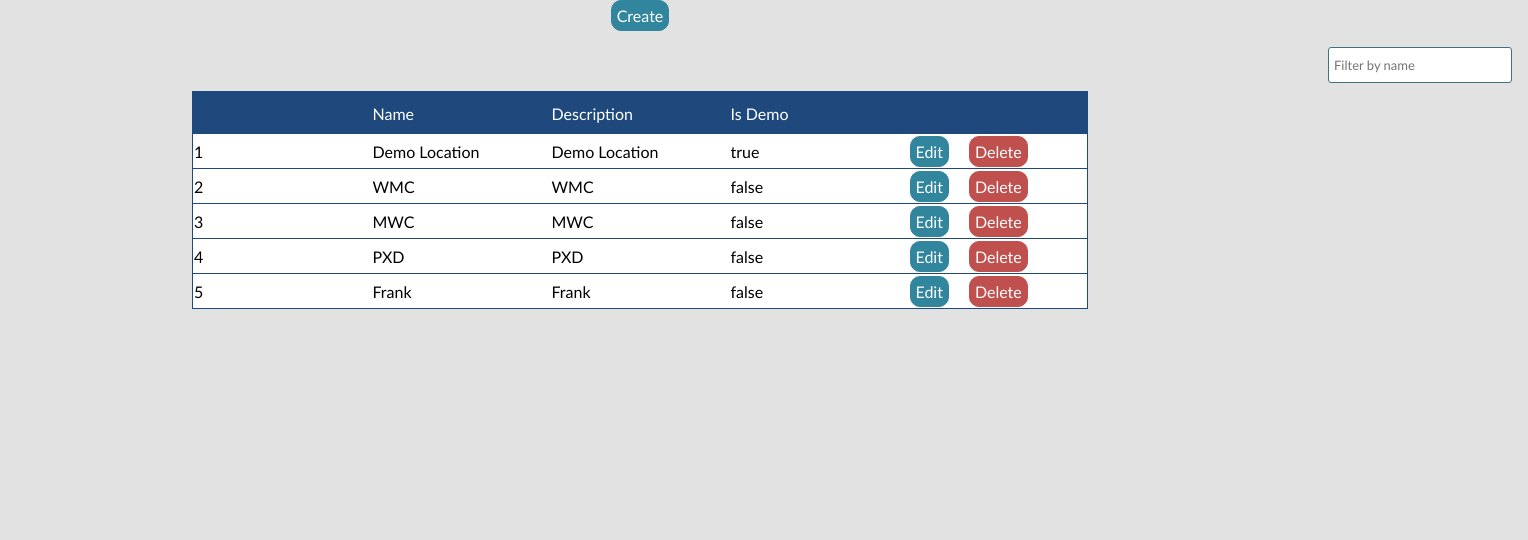
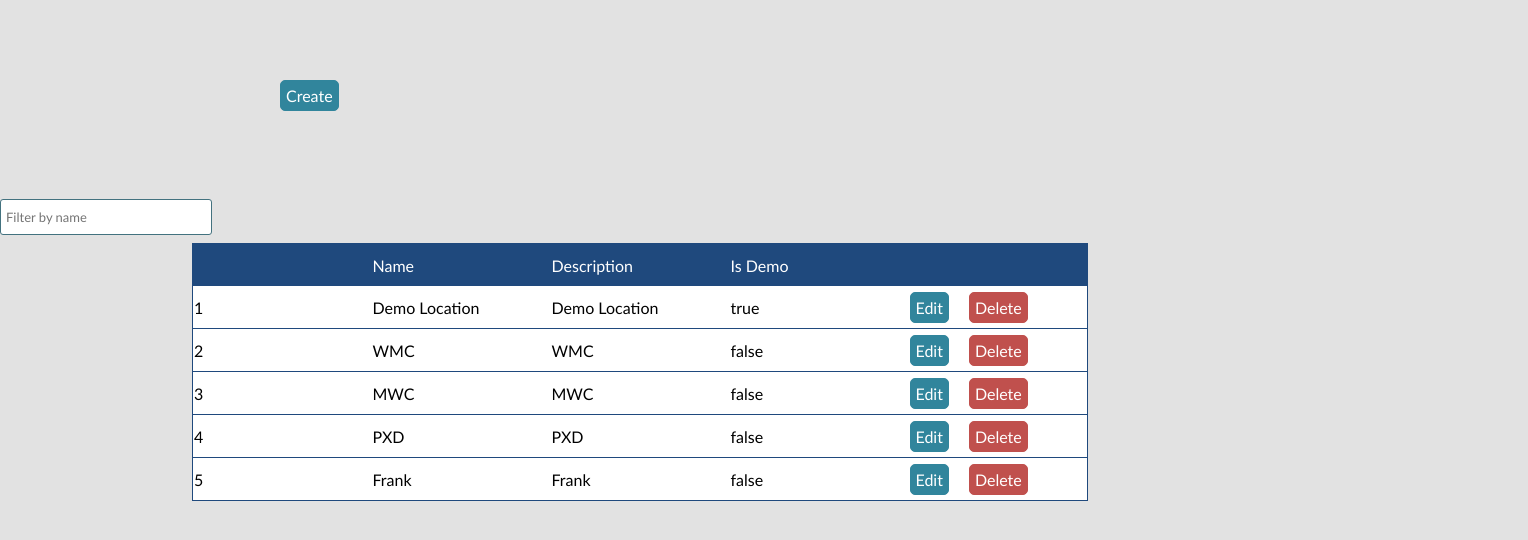
Before and after one commit to cstn122/react, a React (Create React App) app in the folder 99-exam/: page / in a window 1280 px wide. Shown: the top 540 px of the page, 1528 px wide, since content can reach past the window. Built offline with nearby package versions, Linux system fonts and the light colour scheme; a web font is replaced by a local one.

Commit message:
finished

```diff
--- a/99-exam/src/App.js
+++ b/99-exam/src/App.js
@@ -3,7 +3,6 @@ import classes from './App.module.css';
 import List from "./components/List/List";
 import Create from "./components/Create/Create";
 import Update from "./components/Update/Update";
-import { FullDataContext, FullDataDispatchContext } from "./FullDataContext/FullDataContext";
 import Button from "./components/UI/Button";
 import Filter from "./components/Filter/Filter";
 
@@ -40,13 +39,14 @@ const App = () => {
       is_demo: false,
     },
   ];
-  // const nextId = 6;
   const [allData, dispatch] = useReducer(dataReducer, DUMMY_ITEMS)
 
   const [filter, setFilter] = useState("");
   const [filteredData, setFilteredData] = useState(allData);
-  const [createDialog, setCreateDialog] = useState(null);
-  const [updateDialog, setUpdateDialog] = useState(null);
+  const [createModal, setCreateModal] = useState(null);
+  const [updateModal, setUpdateModal] = useState(null);
+
+  let nextId = allData.length + 1;
 
   const filterHandler = (search, searchResult) => {
     // console.log('filter: ', search);
@@ -64,60 +64,67 @@ const App = () => {
 
   const createHandler = () => {
     console.log("create!");
-    setCreateDialog(() => <Create onCancel={cancelHandler} onSave={saveDataHandler} />);
+    setCreateModal(() => <Create onCancel={cancelHandler} onSave={saveDataHandler} />);
   };
 
   const saveDataHandler = (enteredData) => {
     console.log('saving...');
     dispatch({
       type: 'added',
-      id: Math.random(),   // id: nextId++,
+      id: nextId++,
       name: enteredData.name,
       description: enteredData.description,
       is_demo: null,
     });
     console.log('dispatched', enteredData);
-    setCreateDialog(() => null);
+    setCreateModal(() => null);
   };
 
   const updateHandler = (updateITEM) => {
-    setUpdateDialog(() => <Update onCancel={cancelHandler} onSave={updateDataHandler} updateItem={updateITEM}/>);
+    setUpdateModal(() => <Update onCancel={cancelHandler} onSave={updateDataHandler} updateItem={updateITEM} />);
   };
 
-  const updateDataHandler = (updatedData) => {
-    console.log('updating from App...', updatedData);
+  const updateDataHandler = (dataToUpdate) => {
+    console.log('updating from App...', dataToUpdate);
     dispatch({
       type: 'changed',
-      id: updatedData.id,
-      name: updatedData.name,
-      description: updatedData.description,
-      is_demo: updatedData.is_demo,
+      data: {
+        id: dataToUpdate.id,
+        name: dataToUpdate.name,
+        description: dataToUpdate.description,
+        is_demo: dataToUpdate.is_demo,
+      },
     })
-    setUpdateDialog(() => null);
+    setUpdateModal(() => null);
   };
 
   const cancelHandler = (cancel) => {
     console.log(cancel);
     if (cancel === 'update') {
-      setUpdateDialog(() => null);
+      setUpdateModal(() => null);
     } else if (cancel === 'create') {
-      setCreateDialog(() => null);
+      setCreateModal(() => null);
     }
   };
 
-  const deleteHandler = (dataId) => {
+  const deleteHandler = (dataToDelete) => {
     dispatch({
       type: 'deleted',
-      id: dataId,
+      data: {
+        id: dataToDelete.id,
+        name: dataToDelete.name,
+        description: dataToDelete.description,
+        is_demo: dataToDelete.is_demo,
+      },
     })
   };
 
   return (
-    <FullDataContext.Provider value={allData}>
-      <FullDataDispatchContext.Provider value={dispatch}>
-        {createDialog}
-        {updateDialog}
-        {/* <Update/> */}
+    // <FullDataContext.Provider value={allData}>
+    // <FullDataDispatchContext.Provider value={dispatch}>
+    <>
+      {createModal}
+      {updateModal}
       <Button onClick={createHandler} classes={classes.button}>Create</Button>
       <Filter onFilter={filterHandler} fullData={allData} />
       <List
@@ -125,8 +132,9 @@ const App = () => {
         onUpdate={updateHandler}
         onDelete={deleteHandler}
       />
-      </FullDataDispatchContext.Provider>
-    </FullDataContext.Provider>
+    </>
+    // </FullDataDispatchContext.Provider>
+    // </FullDataContext.Provider>
   );
 };
 
@@ -137,25 +145,23 @@ const dataReducer = (allData, action) => {
         id: action.id,
         name: action.name,
         description: action.description,
-        is_demo: '',
+        is_demo: false,
       }];
     }
 
     case 'changed': {
       return allData.map(d => {
         if (d.id === action.data.id) {
-          console.log('updated!');
           return action.data;
         } else {
-          console.log('updating:', action.data.id);
           return d;
         }
       });
     }
 
     case 'deleted': {
-      console.log('the one to delete:', action.id);
-      return allData.filter(d => d.id !== action.id);
+      console.log('deleting:', action.data.id);
+      return allData.filter(d => d.id !== action.data.id);
     }
     default: {
       throw Error('Unknown action:', action.type);
--- a/99-exam/src/App.module.css
+++ b/99-exam/src/App.module.css
@@ -1,14 +1,10 @@
 .button {
-    font: inherit;
-    font-size: 1rem;
-    cursor: pointer;
-    border-radius: 5px;
     color: white;
     background-color: rgb(49, 133, 156);
     border: 1px solid rgb(49, 133, 156);
     padding: 5px 5px;
-    display: block;
-    margin: auto;
+    display: inline;
+    margin: 5rem 64rem 0.5rem 17.5rem;
 }
 
 .button :hover,
--- a/99-exam/src/components/Create/Create.js
+++ b/99-exam/src/components/Create/Create.js
@@ -39,8 +39,8 @@ const Create = (props) => {
           value={enteredDescription}
           onChange={e => setEnteredDescription(() => e.target.value)}
         />
-        <Button onClick={cancelHandler}>Cancel</Button>
-        <Button type="submit">Save</Button>
+        <Button type="submit" classes={classes.save}>Save</Button>
+        <Button onClick={cancelHandler} classes={classes.cancel}>Cancel</Button>
       </form>
     </>
   );
--- a/99-exam/src/components/Filter/Filter.module.css
+++ b/99-exam/src/components/Filter/Filter.module.css
@@ -1,11 +1,11 @@
 .filter {
-    display: inline-block;
+    display: inline;
     font: inherit;
     font-size: small;
-    margin: 1rem 1rem 0.5rem 83rem;
+    margin: 5rem auto 0.5rem 0rem ;
     padding: 5px;
     height: 1.5rem;
-    width: 172px;
+    width: 200px;
     text-align: left;
     border-radius: 3px;
     border: 1.5px solid rgb(67, 114, 127);
--- a/99-exam/src/components/List/Item.js
+++ b/99-exam/src/components/List/Item.js
@@ -1,25 +1,22 @@
-import React, { useState } from "react";
+import React from "react";
 import classes from "./Item.module.css";
 import Button from "../UI/Button";
 
 const Item = (item) => {
-  const [updating, setUpdating] = useState('');
-  const [deleting, setDeleting] = useState('');
+  // const [updating, setUpdating] = useState('');
+  // const [deleting, setDeleting] = useState('');
 
   const updateHandler = () => {
-    console.log(item.id);
-    setUpdating('5');
-    console.log(updating);
+    // setUpdating(item.id);
+    // item.onUpdating(updating);
     item.onUpdating(item);
-    console.log('*****', item.onUpdating);
   };
 
   const deleteHandler = () => {
-    setDeleting(() => item.id);
-    item.onDeleting(deleting);
+    // setDeleting(() => item);
+    // item.onDeleting(deleting);
+    item.onDeleting(item);
   };
-  // setUpdating('5');
-  // console.log(updating);
 
   return (
     <tr className={classes.item}>
--- a/99-exam/src/components/List/Item.module.css
+++ b/99-exam/src/components/List/Item.module.css
@@ -1,10 +1,7 @@
-.item {}
+.item {
+}
 
 .edit {
-    font: inherit;
-    font-size: 1rem;
-    cursor: pointer;
-    border-radius: 5px;
     color: white;
     background-color: rgb(49, 133, 156);
     border: 1px solid rgb(49, 133, 156);
@@ -23,10 +20,6 @@
 }
 
 .delete {
-    font: inherit;
-    font-size: 1rem;
-    cursor: pointer;
-    border-radius: 5px;
     color: white;
     background-color: rgb(192, 80, 77);
     border: 1px solid rgb(192, 80, 77);
--- a/99-exam/src/components/List/List.js
+++ b/99-exam/src/components/List/List.js
@@ -1,4 +1,4 @@
-import React, { useState } from "react";
+import React from "react";
 import classes from "./List.module.css";
 import Item from "./Item";
 
--- a/99-exam/src/components/List/List.module.css
+++ b/99-exam/src/components/List/List.module.css
@@ -19,5 +19,5 @@
     background-color: white;
     border-left: none;
     border-bottom: 0.1px solid rgb(31, 73, 125);
-    height: 2rem;
+    height: 2.5rem;
 }
--- a/99-exam/src/components/UI/Button.module.css
+++ b/99-exam/src/components/UI/Button.module.css
@@ -1,17 +1,12 @@
 .button {
     border-radius: 5px;
-}
-.button {
     font: inherit;
     font-size: 1rem;
     cursor: pointer;
-    border-radius: 10px;
 }
 
 .button :hover,
-.button :active {
-
-}
+.button :active {}
 
 .button:focus {
     outline: none;
--- a/99-exam/src/components/Update/Update.js
+++ b/99-exam/src/components/Update/Update.js
@@ -1,14 +1,10 @@
-import React, { useState, useContext } from "react";
-import { FullDataContext, FullDataDispatchContext } from "../../FullDataContext/FullDataContext";
+import React, { useState } from "react";
 import classes from "./Update.module.css";
+import Button from "../UI/Button";
 
 const Create = (props) => {
-  const allData = useContext(FullDataContext);
-  const dispatch = useContext(FullDataDispatchContext);
   const [updatedName, setUpdatedName] = useState("");
   const [updatedDescription, setUpdatedDescription] = useState("");
-
-  console.log('rendering Update.js', props.updateItem);
 
   const submitHandler = (event) => {
     event.preventDefault();
@@ -18,11 +14,6 @@ const Create = (props) => {
       description: updatedDescription,
       is_demo: props.updateItem.is_demo,
     }
-
-    dispatch({
-      type: 'changed',
-      data: updatedData,
-    })
 
     console.log('submitted! ', updatedData);
     props.onSave(updatedData);
@@ -41,16 +32,18 @@ const Create = (props) => {
         <h3>Update</h3>
         <label>Name</label>
         <input
+          placeholder={props.updateItem.name}
           value={updatedName}
           onChange={e => setUpdatedName(e.target.value)}
         />
         <label>Description</label>
         <input
+          placeholder={props.updateItem.description}
           value={updatedDescription}
           onChange={e => setUpdatedDescription(e.target.value)}
         />
-        <button onClick={cancelHandler}>Cancel</button>
-        <button type="submit">Save</button>
+        <Button type="submit" classes={classes.save}>Save</Button>
+        <Button onClick={cancelHandler} classes={classes.cancel}>Cancel</Button>
       </form>
     </>
   );
--- a/99-exam/src/components/Update/Update.module.css
+++ b/99-exam/src/components/Update/Update.module.css
@@ -41,17 +41,29 @@
     border-radius: 0.5rem;
     border: 1px solid rgba(0, 0, 0, 0.25);
     display: block;
-    width: 20rem;
+    width: 90%;
     height: 1.5rem;
     margin: 0rem 1rem 0rem 1rem;
-    padding: 5px;
+    padding: 5px 8px;
 }
 
 .form button {
+    color: white;
     font: inherit;
     border: 1px solid rgba(0, 0, 0, 0.25);
     border-radius: 5px;
     padding: 3px 10px;
     display: inline-block;
     margin: 1rem;
+    margin-left: 4.5rem;
+    padding: 8px 20px;
 }
+.save {
+    background-color: rgb(49, 133, 156);
+    border: 1px solid rgb(49, 133, 156);
+}
+
+.cancel {
+    background-color: rgb(192, 80, 77);
+    border: 1px solid rgb(192, 80, 77);
+}
```
Also changed, not shown: 99-exam/src/components/Create/Create.module.css (+16 -5 lines). Lines whose indentation alone changed are shown as unchanged.
